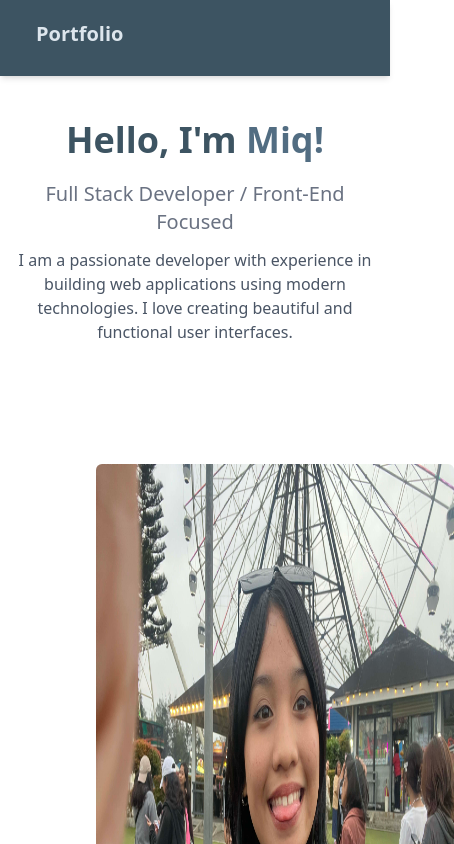
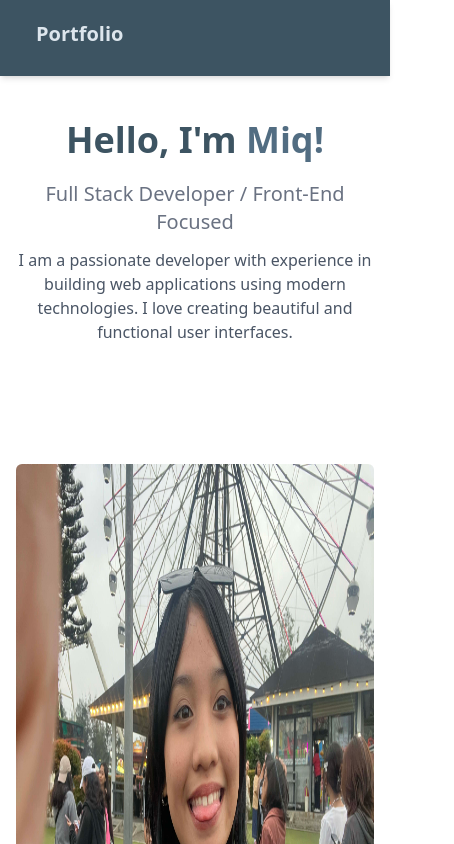
Before and after one commit to Miqu3lla/portfolio, a React (Vite) app: page / in a window 390 px wide. Shown: the top 844 px of the page, 454 px wide, since content can reach past the window. Built offline with nearby package versions, Linux system fonts and the light colour scheme; some icons are missing.

Commit message:
fix img responsiveness

```diff
--- a/src/pages/Home.jsx
+++ b/src/pages/Home.jsx
@@ -76,8 +76,8 @@ export default function Home() {
                 <p className='mt-3 lg:mt-5 text-base sm:text-lg text-gray-600 max-w-lg'>I am a passionate developer with experience in building web applications using modern technologies. I love creating beautiful and functional user interfaces.</p>
             </div>
             {/* Rotating profile image */}
-            <div className='flex'>
-                <img src={img} alt="Profile Picture" className='h-170 w-full max-w-xl m-20 mt-30 rounded-md'/>
+            <div className='flex justify-center '>
+                <img src={img} alt="Profile Picture" className='h-170 w-full  max-w-xl m-20 mt-30 rounded-md'/>
             </div>
         </section>
 
```
